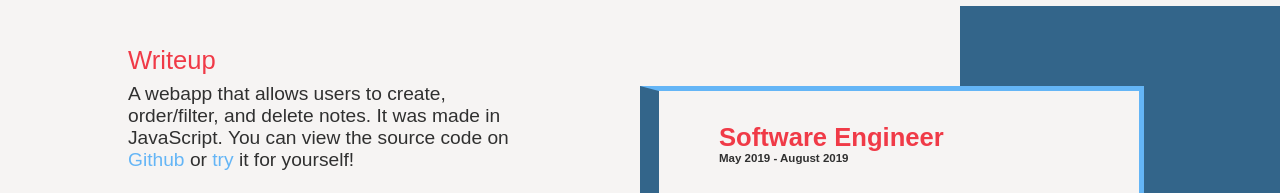
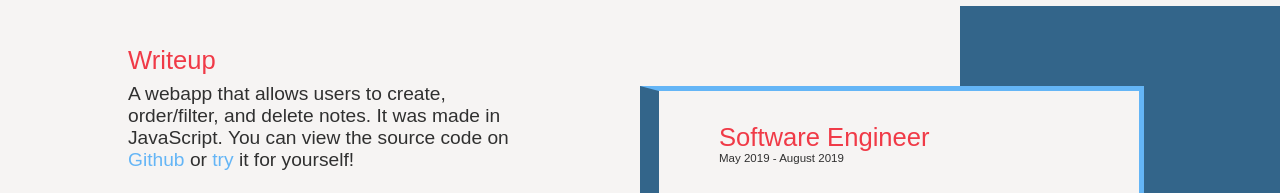
Before and after one commit to ZainNoor99/zainnoor99.github.io, a plain HTML site: page index.html in a window 1280 px wide. Shown: the part 1680-1873 px from the top of the page. Drawn offline with nearby package versions, Linux system fonts and the light colour scheme.

Commit message:
Reduced boldness of job title and dates

```diff
--- a/css/index3.css
+++ b/css/index3.css
@@ -287,6 +287,7 @@ img.logo {
     font-size: 2vw;
     margin: 0;
     padding: 0;
+    font-weight: lighter;
 }
 
 .dates {
@@ -294,6 +295,7 @@ img.logo {
     font-size: .9vw;
     margin: 0;
     padding: 0;
+    font-weight: lighter;
 }
 
 .footer {
```
